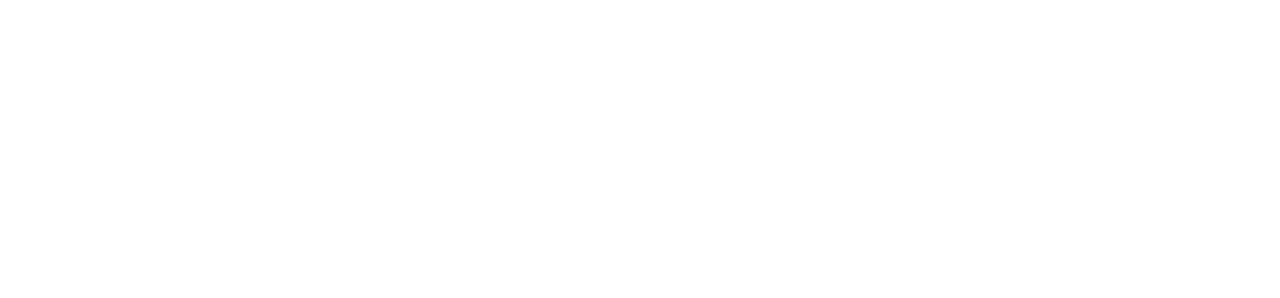
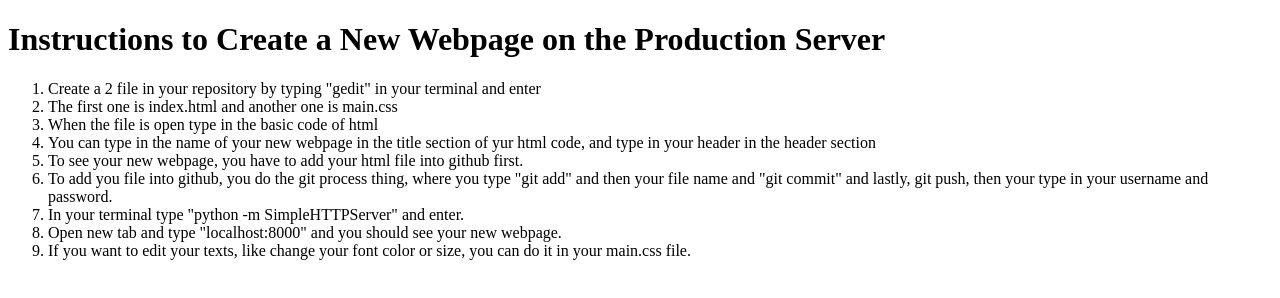
Before and after one commit to Naja2445-cmis/naja2445-cmis-wd, a plain HTML site: page listsandlinks/index.html in a window 1280 px wide. Drawn offline with Linux system fonts and the light colour scheme.

Commit message:
To create new webpage

```diff
--- a/listsandlinks/index.html
+++ b/listsandlinks/index.html
@@ -2,12 +2,26 @@
 <html>
 	<head>
 		<title>
-			Title Text
+			New Webpage
 		</title>
 		<meta charset="utf-8"/>
+		<link rel="stylesheet" href="main.css" type="text/css">
 	</head>
 	<body>
 		<header>
+			<h1>
+				Instructions to Create a New Webpage on the Production Server
+			</h1>
+			<ol>
+				<li>Create a 2 file in your repository by typing "gedit" in your terminal and enter</li>
+				<li>The first one is index.html and another one is main.css</li>
+				<li>When the file is open type in the basic code of html</li>
+				<li> You can type in the name of your new webpage in the title section of yur html code, and type in your header in the header section</li>
+				<li> To see your new webpage, you have to add your html file into github first.</li>
+				<li> To add you file into github, you do the git process thing, where you type "git add" and then your file name and "git commit" and lastly, git push, then your type in your username and password.</li>
+				<li> In your terminal type "python -m SimpleHTTPServer" and enter.</li>
+				<li>Open new tab and type "localhost:8000" and you should see your new webpage.</li>
+				<li>If you want to edit your texts, like change your font color or size, you can do it in your main.css file.</li>
 		</header>
 		<nav>
 		</nav>
```
